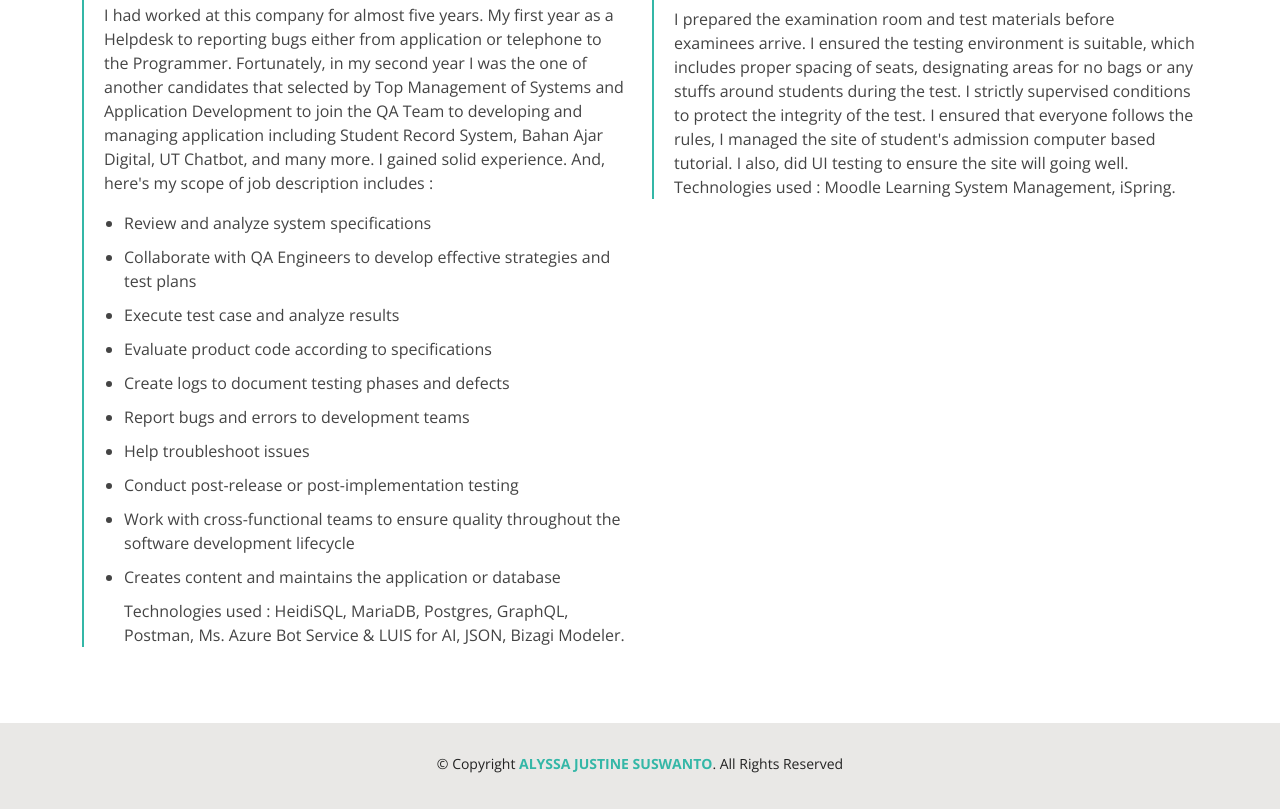
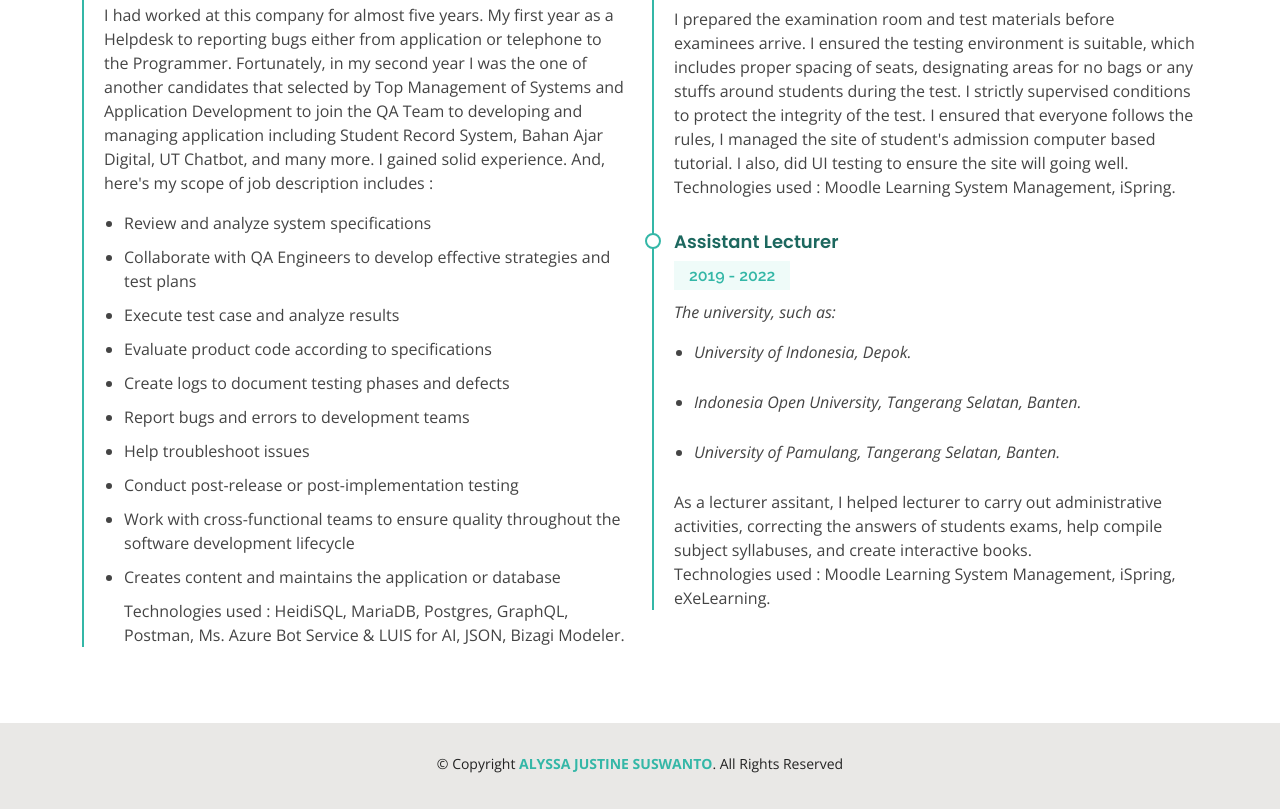
Before and after one commit to alyssajustine/alyssa.github.io, a plain HTML site: page resume.html in a window 1280 px wide. Shown: the part 652-1461 px from the top of the page. Drawn offline with nearby package versions, Linux system fonts and the light colour scheme.

Commit message:
Add files via upload

```diff
--- a/resume.html
+++ b/resume.html
@@ -121,6 +121,7 @@
               </p>
             </div>
           </div>
+
           <div class="col-lg-6">
             <!-- <h3 class="resume-title">Professional Experience</h3> -->
             <div class="resume-item">
@@ -129,7 +130,7 @@
               <p><em>Jakarta, Indonesia.</em></p>
               <p>Dewan Arsitek Indonesia (known as DAI) has a very important and strategic position as the Council of Architects in the institutional system of Architects in all countries. Furthermore, in order to support the acceleration of infrastructure development that is reliable, sustainable and has aesthetic value, it is necessary to increase the professionalism of architects.
                 I managed questions bank and participants's data either on app or database,  and also I did UI Testing.
-                Technologies used : Moodle Learning Management System, Postman
+                Technologies used : Moodle Learning Management System, Postman.
               </p>
             </div>
             <div class="resume-item">
@@ -144,9 +145,22 @@
                 Technologies used : Moodle Learning System Management, iSpring.
               </p>
             </div>
+            <div class="resume-item">
+              <h4>Assistant Lecturer</h4>
+              <h5>2019 - 2022</h5>
+              <p><em>The university, such as:
+                <ul><li>University of Indonesia, Depok.</li></ul>
+                  <ul><li>Indonesia Open University, Tangerang Selatan, Banten.</li></ul>
+                  <ul><li>University of Pamulang, Tangerang Selatan, Banten.</li></ul>
+              </em></p>
+              <p>As a lecturer assitant, I helped lecturer to carry out administrative activities, correcting the
+                 answers of students exams, help compile subject syllabuses, and create interactive books.
+                <br>
+                Technologies used : Moodle Learning System Management, iSpring, eXeLearning.
+              </p>
+            </div>
           </div>
         </div>
-
       </div>
     </section><!-- End Resume Section -->
 
```
